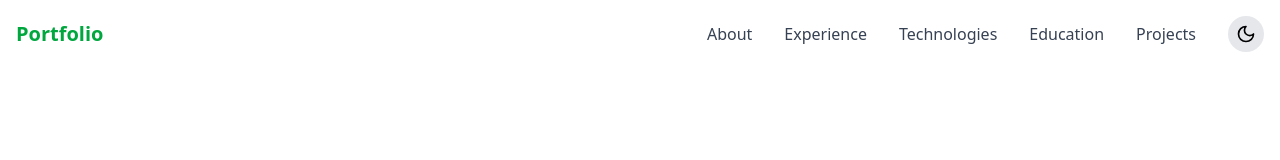
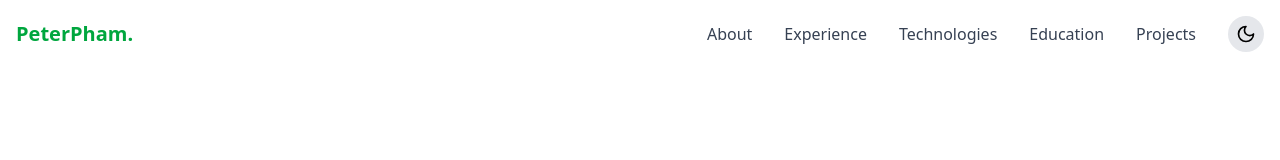
Before and after one commit to Pet3r1512/Me, a React (Vite) app: page / in a window 1280 px wide. Shown: the top 160 px of the page. Built offline with nearby package versions, Linux system fonts and the light colour scheme.

Commit message:
chore: use name instead

```diff
--- a/src/components/Layout/Header/_index.tsx
+++ b/src/components/Layout/Header/_index.tsx
@@ -52,7 +52,7 @@ export default function Header() {
     >
       <div className="container mx-auto px-4 py-4 flex justify-between items-center">
         <div className="text-xl font-bold text-green-600 dark:text-green-400">
-          Portfolio
+          PeterPham.
         </div>
         {/* Mobile menu button */}
         <button
```
